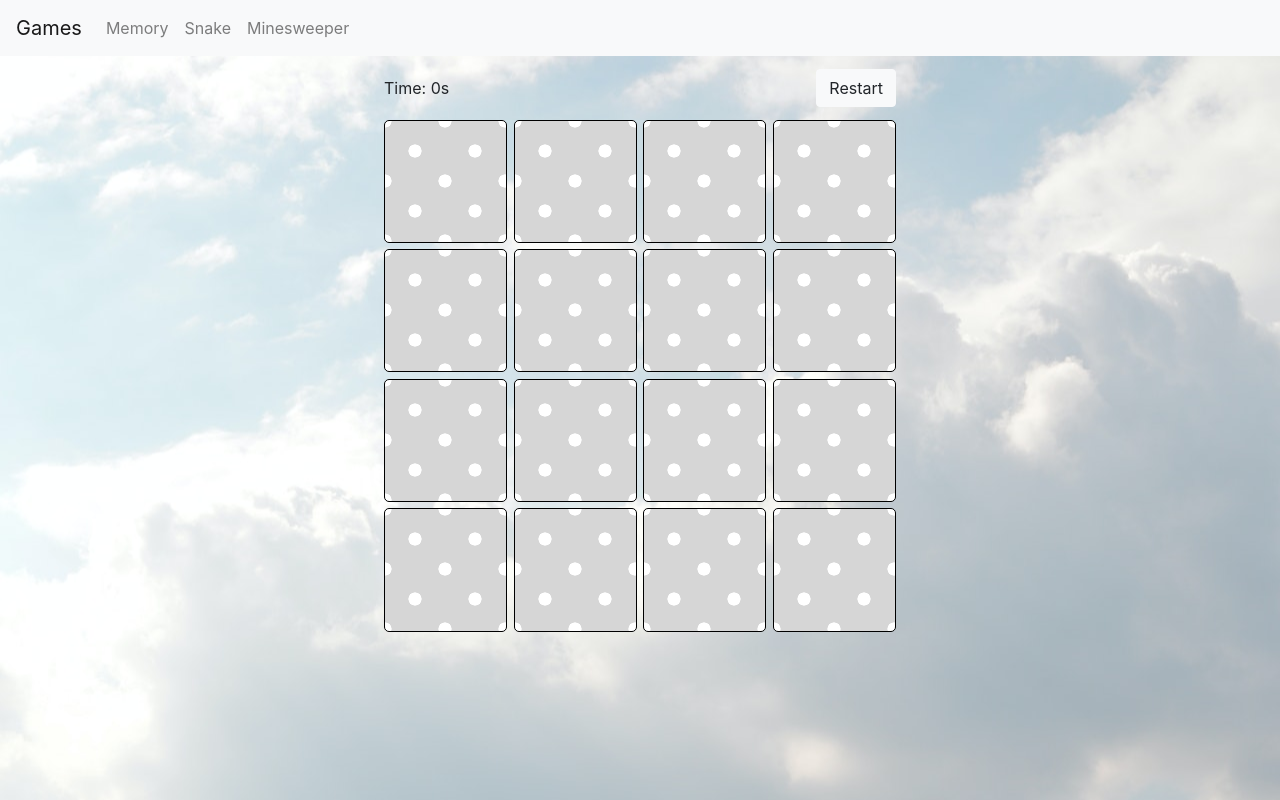
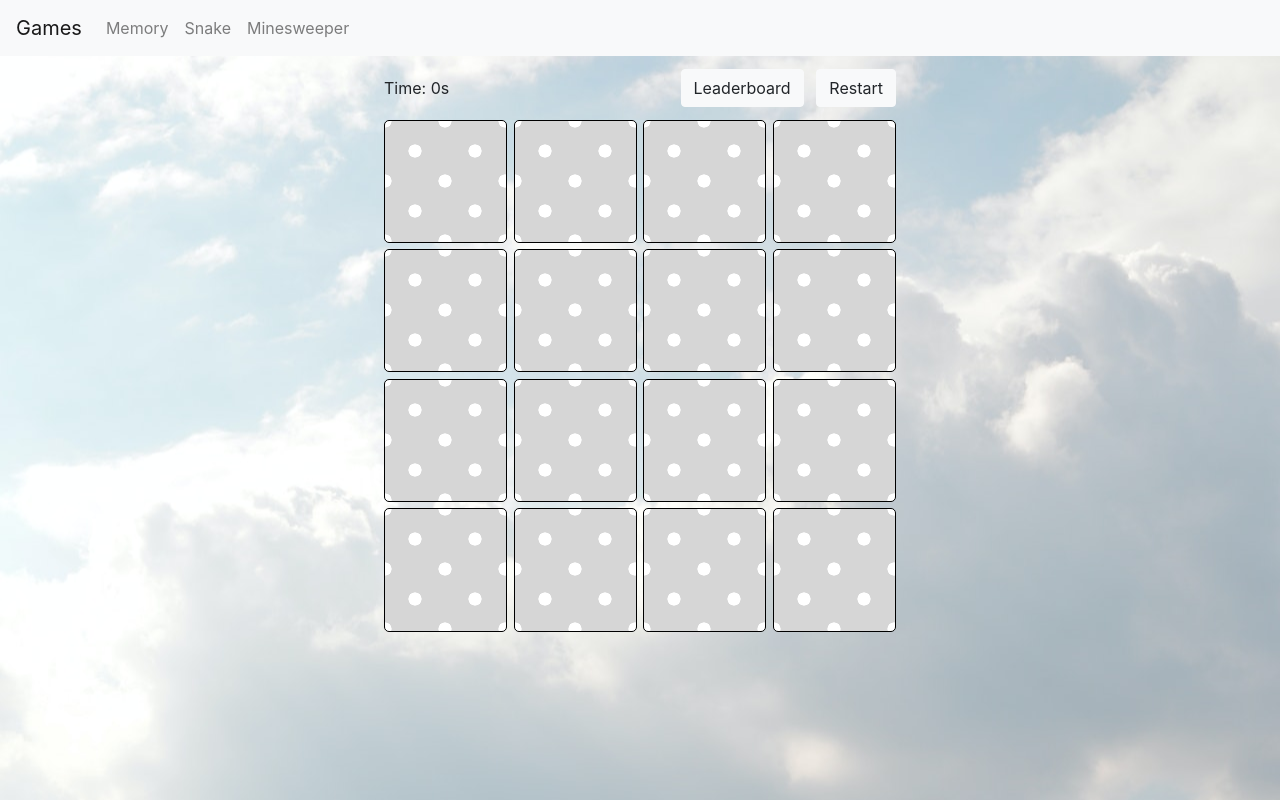
Before and after one commit to antonina-t/pink-games-mentors, a React app: page /#/memory in a window 1280 px wide. Built offline with nearby package versions, Linux system fonts and the light colour scheme; grey boxes are pictures that could not be loaded.

Commit message:
Leaderboard button

```diff
--- a/src/components/memory/ResultModal.js
+++ b/src/components/memory/ResultModal.js
@@ -32,17 +32,19 @@ function ResultModal({
         ) : (
           <p>Loading leaderboard...</p>
         )}
-        <Form.Control
-          type="text"
-          placeholder="Your name"
-          onChange={(event) => setName(event.target.value)}
-        />
+        {saveScore && (
+          <Form.Control
+            type="text"
+            placeholder="Your name"
+            onChange={(event) => setName(event.target.value)}
+          />
+        )}
       </Modal.Body>
       <Modal.Footer>
         <Button
           variant="light"
           onClick={() => {
-            saveScore(name);
+            saveScore && saveScore(name);
             handleClose();
           }}
         >
--- a/src/components/memory/StatusBar.css
+++ b/src/components/memory/StatusBar.css
@@ -8,4 +8,5 @@
 }
 .button {
   flex: 0;
+  margin-left: 1vw;
 }
--- a/src/components/memory/StatusBar.js
+++ b/src/components/memory/StatusBar.js
@@ -2,10 +2,13 @@ import React from "react";
 import "./StatusBar.css";
 import Button from "react-bootstrap/Button";
 
-function StatusBar({ status, onRestart }) {
+function StatusBar({ status, onRestart, onShowLeaderboard }) {
   return (
     <div className="status-bar">
       <p className="status">{status}</p>
+      <Button className="button" variant="light" onClick={onShowLeaderboard}>
+        Leaderboard
+      </Button>
       <Button className="button" variant="light" onClick={onRestart}>
         Restart
       </Button>
--- a/src/components/memory/index.js
+++ b/src/components/memory/index.js
@@ -73,6 +73,7 @@ function Memory() {
 
   const [win, setWin] = useState(false);
   const [showModal, setShowModal] = useState(false);
+  const [scoreIsSaved, setScoreIsSaved] = useState(false);
 
   const timeoutIds = useRef([]);
 
@@ -117,6 +118,7 @@ function Memory() {
     setStartTime(0);
     setElapsedTime(0);
     setWin(false);
+    setScoreIsSaved(false);
   }
 
   function onCardClick(card) {
@@ -169,7 +171,9 @@ function Memory() {
 
   function saveScore(name) {
     if (name) {
-      utils.saveScore("memory", { name: name, timeMs: elapsedTime });
+      utils
+        .saveScore("memory", { name: name, timeMs: elapsedTime })
+        .then(() => setScoreIsSaved(true));
     }
   }
 
@@ -179,6 +183,7 @@ function Memory() {
       <StatusBar
         status={"Time: " + prettifyTime(elapsedTime)}
         onRestart={onRestart}
+        onShowLeaderboard={() => setShowModal(true)}
       ></StatusBar>
       <div className="memory-grid">
         {game.cards.map((card) => (
@@ -187,11 +192,11 @@ function Memory() {
       </div>
       <ResultModal
         show={showModal}
-        header="Congratulations, you won!"
-        body={"Your time was " + prettifyTime(elapsedTime) + "."}
+        header={win ? "Congratulations, you won!" : "Leaderboard"}
+        body={win && "Your time was " + prettifyTime(elapsedTime) + "."}
         handleClose={() => setShowModal(false)}
         fetchLeaderboard={fetchLeaderboard}
-        saveScore={saveScore}
+        saveScore={win && !scoreIsSaved && saveScore}
       ></ResultModal>
     </div>
   );
```
Also changed, not shown: 1 other file (tests, documents, lock files or other folders).
